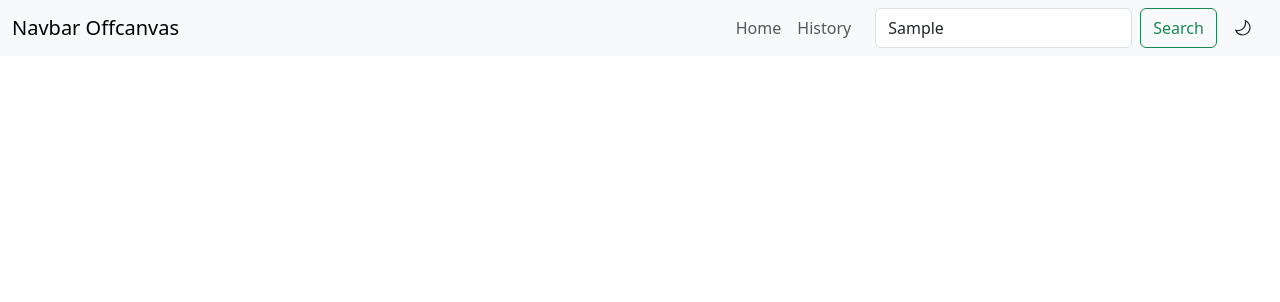
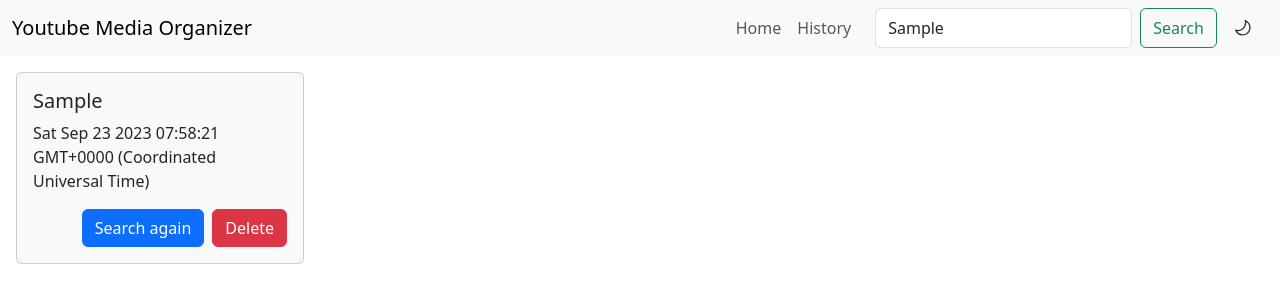
Before and after one commit to CristiScarlat/yt-media-organizer-reactJS, a React (Create React App) app: page /history in a window 1280 px wide. Both pictures are taken after typing "Sample" into the empty fields and a click on the button "Search". Shown: the top 302 px of the page. Built offline with nearby package versions, Linux system fonts and the light colour scheme; no server answers.

Commit message:
add history page, add favorites modal form settings

```diff
--- a/src/App.js
+++ b/src/App.js
@@ -2,16 +2,18 @@
 import Header from "./components/header/header";
 import Home from "./pages/home";
 import History from "./pages/history";
+import Modal from "./components/modal/modal";
 
 
 function App() {
   return (
     <Router>
       <Header />
-      <Routes>
-        <Route index element={<Home/>}/>
-        <Route path="/history" element={<History/>} />
-      </Routes>
+        <Routes>
+          <Route index element={<Home />} />
+          <Route path="/history" element={<History />} />
+        </Routes>
+        <Modal />
     </Router>
   );
 }
--- a/src/components/header/header.js
+++ b/src/components/header/header.js
@@ -44,7 +44,7 @@
         <>
             <Navbar expand={expand} bg={darkMode ? "dark" : "light"} variant={darkMode ? "dark" : "light"} fixed='top'>
                 <Container fluid>
-                    <Navbar.Brand href="#">Navbar Offcanvas</Navbar.Brand>
+                    <Navbar.Brand>Youtube Media Organizer</Navbar.Brand>
                     <Navbar.Toggle aria-controls={`offcanvasNavbar-expand-${expand}`} />
                     <Navbar.Offcanvas
                         id={`offcanvasNavbar-expand-${expand}`}
--- /dev/null
+++ b/src/components/modal/modal.js
@@ -0,0 +1,83 @@
+import { useContext, useState } from "react";
+import { Ctx } from "../../context/store";
+import { Modal as BsModal, Button } from "react-bootstrap";
+import { Form, InputGroup } from "react-bootstrap";
+
+const Modal = () => {
+    const [selectedCategory, setSelectedCategory] = useState();
+    const { modalData: { show, title, children, form }, setModalData, favorites, setFavorites } = useContext(Ctx);
+
+    const handleSelectCategory = (e) => {
+        setSelectedCategory(e.target.value)
+    }
+
+    return (
+        <BsModal
+            size="lg"
+            centered
+            show={show}
+            onHide={() => {
+                const newData = { title, children, show: false }
+                setModalData(newData);
+                //setSelectedCategory(null);
+            }}
+        >
+            <BsModal.Header closeButton>
+                <BsModal.Title>
+                    {title}
+                </BsModal.Title>
+            </BsModal.Header>
+            <BsModal.Body>
+                {form ? <div>
+                    <Form.Group className="mb-3">
+                        <InputGroup className="mb-3">
+                            <Form.Control
+                                placeholder="New Category"
+                                aria-label="New Category"
+                                aria-describedby="new-category"
+                            />
+                            <Button variant="outline-secondary" id="new-category">
+                                Add Category
+                            </Button>
+                        </InputGroup>
+                    </Form.Group>
+                    <Form.Group className="mb-3">
+                        <Form.Label>Select Category</Form.Label>
+                        <Form.Select defaultValue={0} onChange={handleSelectCategory}>
+                            <option value={0} disabled>Select Category</option>
+                            {favorites.map(category => <option key={category.name} value={category.name}>{category.name}</option>)}
+                        </Form.Select>
+                    </Form.Group>
+                    <Form.Group className="mb-3">
+                        <InputGroup className="mb-3">
+                            <Form.Control
+                                placeholder="New Folder"
+                                aria-label="New Folder"
+                                aria-describedby="new-folder"
+                                disabled={!selectedCategory}
+                            />
+                            <Button variant="outline-secondary" id="new-folder">
+                                Add Folder
+                            </Button>
+                        </InputGroup>
+                    </Form.Group>
+                    <Form.Group className="mb-3">
+                        <Form.Label>Select Folder</Form.Label>
+                        <Form.Select disabled={!selectedCategory}>
+                            <option>Folder-1</option>
+                            <option>Folder-2</option>
+                        </Form.Select>
+                    </Form.Group>
+                    {/* <Form.Group className="mb-3">
+                    <Form.Check type="checkbox" label="Can't check this" disabled />
+                </Form.Group> */}
+                </div> : children}
+            </BsModal.Body>
+            <BsModal.Footer>
+                <Button>Close</Button>
+            </BsModal.Footer>
+        </BsModal>
+    )
+}
+
+export default Modal;
--- a/src/components/previewCard/previewCard.js
+++ b/src/components/previewCard/previewCard.js
@@ -1,9 +1,10 @@
 import { Col, Row, Spinner } from "react-bootstrap";
 import "./previewCard.css";
 import { useState } from "react";
+import { FcLike } from "react-icons/fc";
 
 
-const PreviewCard = ({ data, className }) => {
+const PreviewCard = ({ data, className, theme, onHeartClick }) => {
     const [iframeOnLoad, setIframeOnLoad] = useState(false);
 
     return (
@@ -19,7 +20,7 @@
                             src={`https://www.youtube.com/embed/${data?.id?.videoId}`}
                             allow="accelerometer; autoplay; clipboard-write; encrypted-media; gyroscope; picture-in-picture; web-share"
                             allowFullScreen></iframe>
-                        <Spinner variant="light" style={{visibility: !iframeOnLoad ? "visible" : "hidden", position: "absolute", top: '50%', left: '50%'}}/>
+                        <Spinner variant={theme ? "light" : "dark"} style={{visibility: !iframeOnLoad ? "visible" : "hidden", position: "absolute", top: '50%', left: '50%'}}/>
                     </div>
                 </Col>
                 <Col xs={12} lg={6}>
@@ -27,6 +28,9 @@
                     <p>{data?.snippet?.description}</p>
                 </Col>
             </Row>
+            <div className="d-flex justify-content-end px-3">
+                <FcLike size="1.5rem" style={{cursor: "pointer"}} onClick={onHeartClick}/>
+            </div>
         </div>
     )
 }
--- a/src/context/store.js
+++ b/src/context/store.js
@@ -8,11 +8,46 @@
     const storedTheme = localStorage.getItem("darkMode");
     const storedDarkMode = Boolean(storedTheme);
 
+    const storedSearchHistoryStr = localStorage.getItem("searchHistory");
+    const storedSearchHistory = storedSearchHistoryStr ? JSON.parse(storedSearchHistoryStr) : [];
+
     const [darkMode, setDarkMode] = useState(storedDarkMode);
     const [searchTerm, setSearchTerm] = useState(false);
-    const [searchHistory, setSearchHistory] = useState([]);
+    const [searchHistory, setSearchHistory] = useState(storedSearchHistory);
+    const [favorites, setFavorites] = useState([
+        {
+            name: "Music",
+            fodlers: [
+                {
+                    name: "Rock",
+                    mediaItems: []
+                },
+                {
+                    name: "Jazz",
+                    mediaItems: []
+                }
+            ]
+        }
+    ]);
+    const [modalData, setModalData] = useState({
+        show: false,
+        title: "",
+        children: null
+    });
 
-    return <Ctx.Provider value={{darkMode, setDarkMode, searchTerm, setSearchTerm, searchHistory, setSearchHistory}}>{children}</Ctx.Provider>
+    return <Ctx.Provider
+    value={{
+        darkMode,
+        setDarkMode,
+        searchTerm,
+        setSearchTerm,
+        searchHistory,
+        setSearchHistory,
+        modalData,
+        setModalData,
+        favorites,
+        setFavorites
+    }}>{children}</Ctx.Provider>
 }
 
 export default Provider;
--- a/src/pages/history.js
+++ b/src/pages/history.js
@@ -1,7 +1,47 @@
-
+import { useContext } from "react";
+import { useNavigate } from "react-router-dom";
+import { Ctx } from "../context/store";
+import { Card, Button } from "react-bootstrap";
 
 const History = () => {
-    return <div>History</div>
+    const { darkMode, searchHistory, setSearchTerm, setSearchHistory } = useContext(Ctx);
+    const navigate = useNavigate();
+
+    const handleSearchAgain = (searchQuery) => {
+        setSearchTerm(searchQuery);
+        navigate("/");
+    }
+
+    const handleDeleteFromHistory = (searchQuery) => {
+        const newArray = searchHistory.filter(obj => obj.q !== searchQuery)
+        setSearchHistory(newArray);
+        localStorage.setItem("searchHistory", JSON.stringify(newArray))
+    }
+
+    return (
+        <main className={`${darkMode && "dark-mode"}`}>
+            <div>
+            {searchHistory.map((historyItem) => (
+                <Card
+                    style={{ width: '18rem', margin: "1rem" }}
+                    bg={darkMode ? "dark" : "light"}
+                    text={darkMode ? "white" : "dark"}
+                >
+                    <Card.Body>
+                        <Card.Title style={{textTransform: "capitalize"}}>{historyItem.q}</Card.Title>
+                        <Card.Text>
+                            {historyItem.date}
+                        </Card.Text>
+                        <div className="d-flex justify-content-end gap-2">
+                            <Button onClick={() => handleSearchAgain(historyItem.q)}>Search again</Button>
+                            <Button variant="danger" onClick={() => handleDeleteFromHistory(historyItem.q)}>Delete</Button>
+                        </div>
+                    </Card.Body>
+                </Card>
+            ))}
+            </div>
+        </main>
+    )
 }
 
 export default History;
--- a/src/pages/home.js
+++ b/src/pages/home.js
@@ -4,9 +4,10 @@
 import PreviewCard from "../components/previewCard/previewCard";
 import PageNavigator from "../components/pageNavigator/pageNavigator";
 
+
 const Home = () => {
     const [data, setData] = useState();
-    const { darkMode, searchTerm } = useContext(Ctx);
+    const { darkMode, searchTerm, setModalData } = useContext(Ctx);
 
     useEffect(() => {
         if (searchTerm && searchTerm !== "") {
@@ -19,27 +20,42 @@
             .then(res => {
                 if (res.status === 200) {
                     setData(res.data);
-                    window.scrollTo(0,0);
+                    window.scrollTo(0, 0);
                 }
             })
             .catch(error => console.log(error))
     }
 
     const handleNextPage = () => {
-        if(data.nextPageToken){
+        if (data.nextPageToken) {
             searchYoutube(searchTerm, data.nextPageToken)
         }
     }
 
     const handlePrevPage = () => {
-        if(data.prevPageToken){
+        if (data.prevPageToken) {
             searchYoutube(searchTerm, data.prevPageToken)
         }
     }
 
+    const handleOpenModal = (obj) => {
+        setModalData({
+            show: true,
+            title: obj?.snippet?.title || "",
+            form: true,
+        })
+    }
+
     return (
         <main className={`${darkMode && "dark-mode"}`}>
-            {data?.items && data.items.map(item => <PreviewCard key={item.id.videoId} data={item} className="mx-auto my-3" />)}
+            {data?.items && data.items.map(item => (
+                <PreviewCard
+                    key={item.id.videoId}
+                    data={item}
+                    className="mx-auto my-3"
+                    theme={darkMode}
+                    onHeartClick={() => handleOpenModal(item)} />
+            ))}
             {data?.items?.length > 0 &&
                 <PageNavigator
                     className="mx-auto my-3 gap-2"
@@ -47,6 +63,7 @@
                     nextOnClick={handleNextPage}
                     prevOnClick={handlePrevPage}
                 />}
+
         </main>
     )
 }
```
